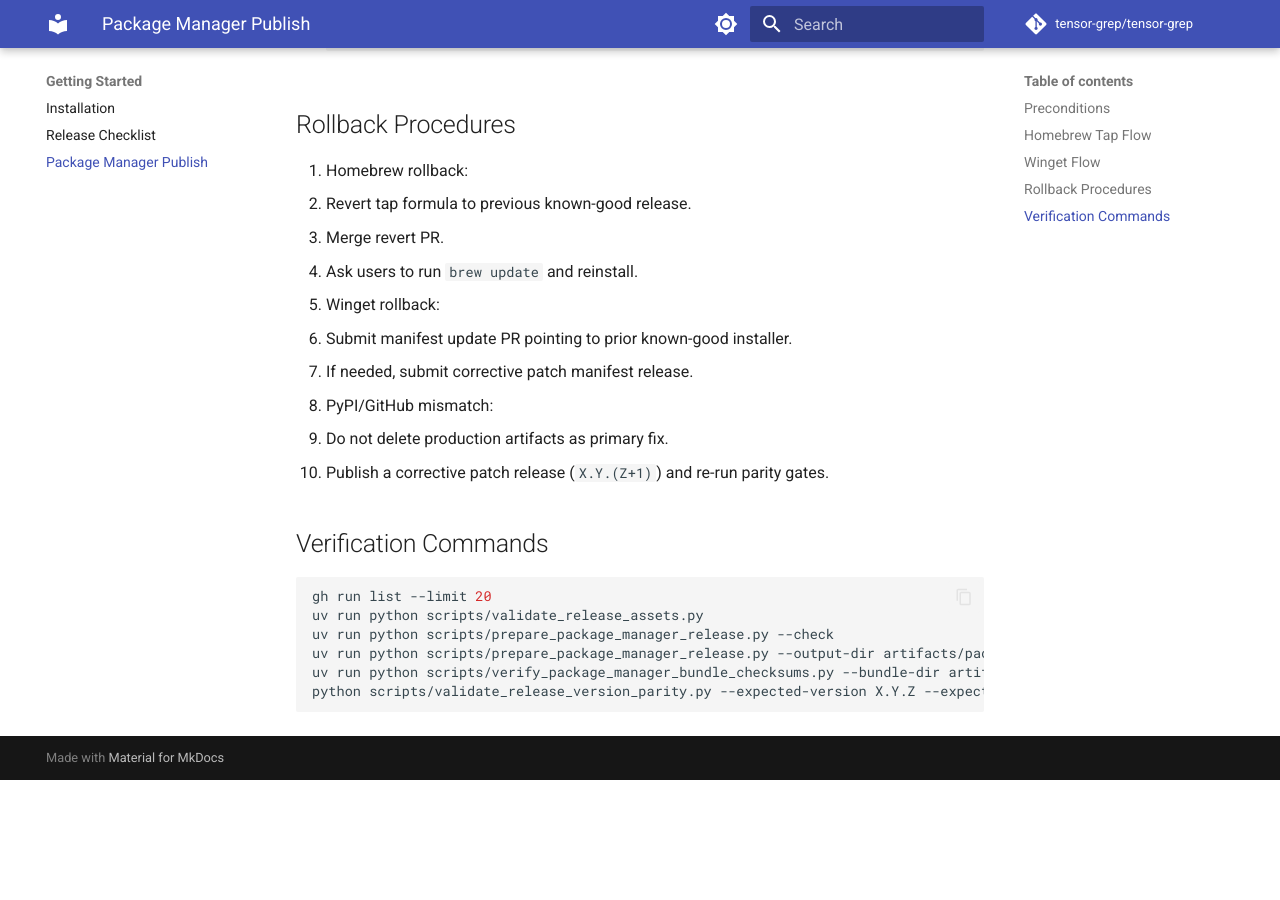
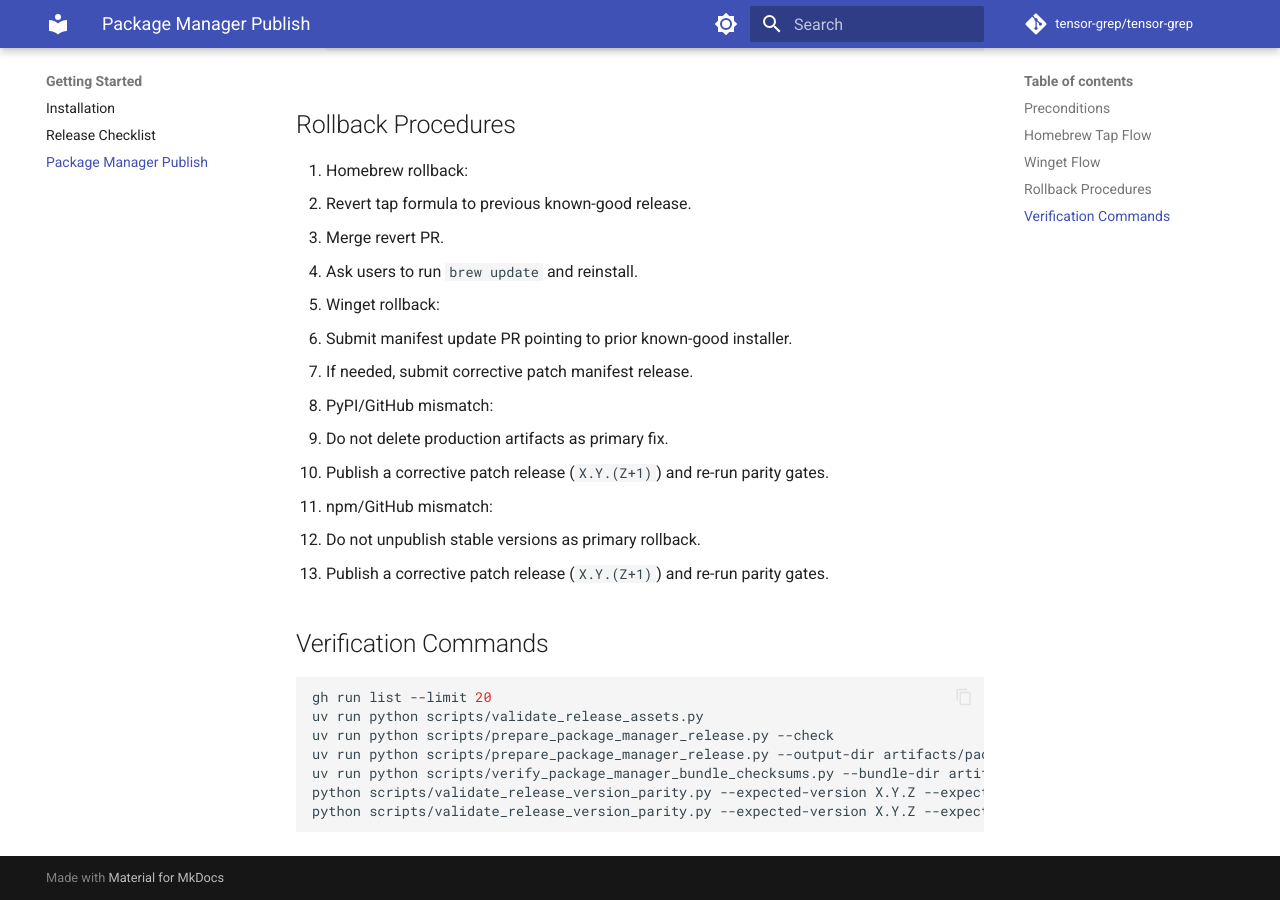
Before and after one commit to oimiragieo/tensor-grep, an MkDocs documentation site: the page built from docs/package_manager_publish.md, in a window 1280 px wide and 900 px high, scrolled down 2099 px. Built offline with MkDocs 1.6.1 and Material for MkDocs 9.7.7, drawn with Linux system fonts in a browser that asks for light colours; comment, search, counter and statistics services are not loaded; before the commit the page ends 2879 px from its top, so only the background shows below that; some of the changed text lies outside the part shown.

Commit message:
docs(release): codify npm parity and rollback runbook

````diff
--- a/docs/package_manager_publish.md
+++ b/docs/package_manager_publish.md
@@ -1,6 +1,6 @@
 # Package Manager Publish Runbook
 
-This runbook defines repeatable Homebrew and Winget publish/rollback procedures after a successful `main` release pipeline.
+This runbook defines repeatable Homebrew and Winget publish/rollback procedures after a successful `main` release pipeline, with registry parity checks for PyPI and npm.
 
 GitHub tag releases now publish an autogenerated `package-manager-bundle/` asset tree containing:
 - `homebrew-tap/Formula/tensor-grep.rb`
@@ -89,6 +89,9 @@ GitHub tag releases now publish an autogenerated `package-manager-bundle/` asset
 3. PyPI/GitHub mismatch:
    - Do not delete production artifacts as primary fix.
    - Publish a corrective patch release (`X.Y.(Z+1)`) and re-run parity gates.
+4. npm/GitHub mismatch:
+   - Do not unpublish stable versions as primary rollback.
+   - Publish a corrective patch release (`X.Y.(Z+1)`) and re-run parity gates.
 
 ## Verification Commands
 
@@ -99,4 +102,5 @@ uv run python scripts/prepare_package_manager_release.py --check
 uv run python scripts/prepare_package_manager_release.py --output-dir artifacts/package-manager-bundle
 uv run python scripts/verify_package_manager_bundle_checksums.py --bundle-dir artifacts/package-manager-bundle
 python scripts/validate_release_version_parity.py --expected-version X.Y.Z --expected-tag vX.Y.Z
+python scripts/validate_release_version_parity.py --expected-version X.Y.Z --expected-tag vX.Y.Z --check-npm --npm-wait-seconds 180 --npm-poll-interval-seconds 10
 ```
````
Also changed, not shown: docs/RELEASE_CHECKLIST.md (+1 -0 lines), docs/installation.md (+2 -0 lines), 1 other file.
